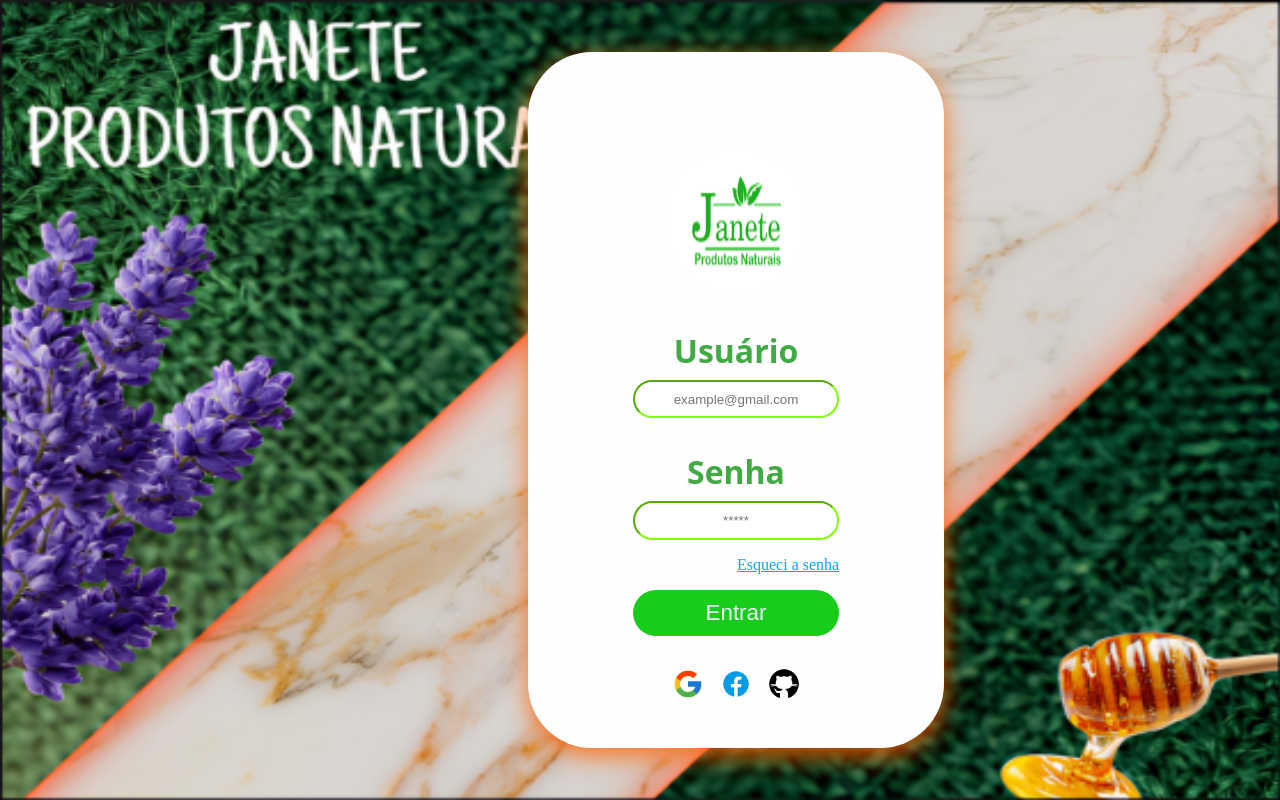
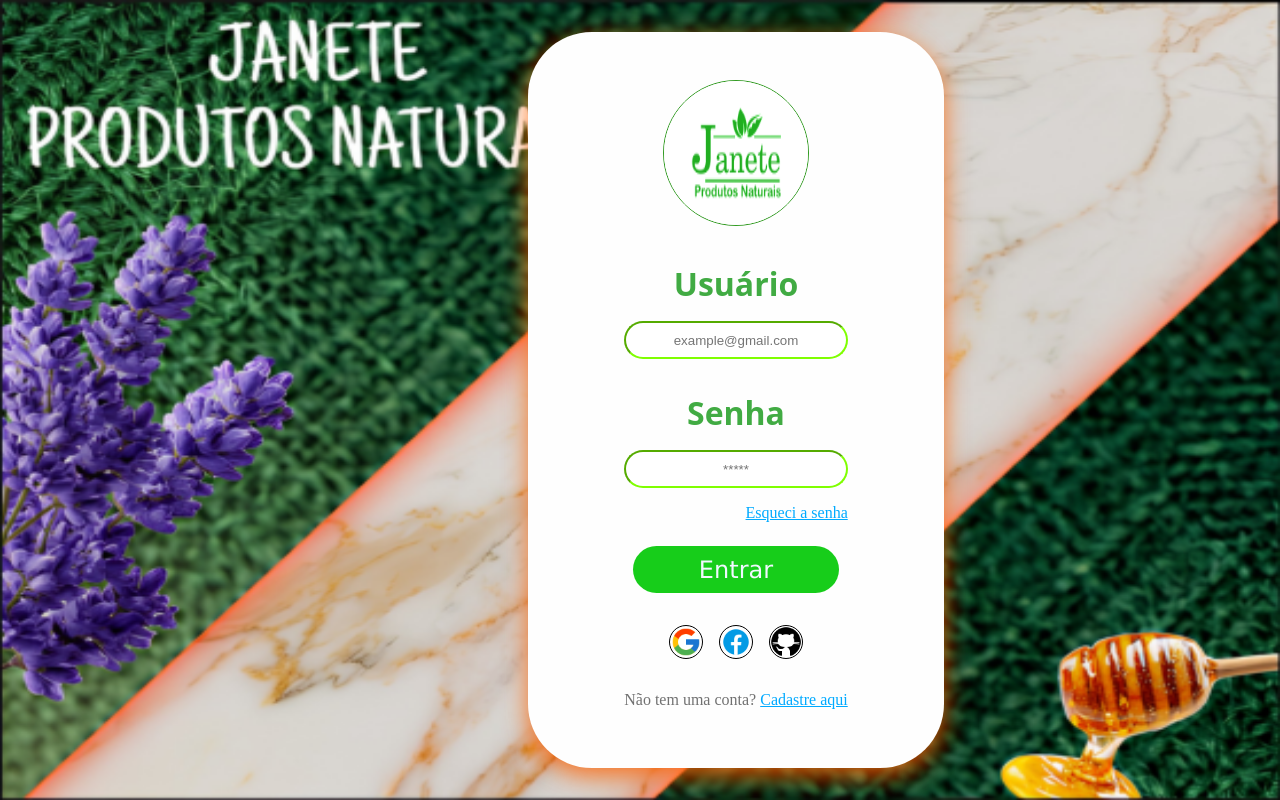
Before and after one commit to SeuByte/JaneteFront, a React (Vite) app in the folder janete-front/: page / in a window 1280 px wide. Built offline with nearby package versions, Linux system fonts and the light colour scheme.

Commit message:
Adicionando aba de se cadastrar e arrumando estilização.

```diff
--- a/janete-front/src/login.css
+++ b/janete-front/src/login.css
@@ -19,16 +19,18 @@
 .cardzao {
   background-color: rgb(254, 254, 254);
   width: 40vh;
-  height: 75vh;
+  height: 80vh;
   padding: 3rem;
   border-radius: 4rem;
   display: flex;
   flex-direction: column;
   align-items: center;
-  justify-content: flex-end;
+
+  /* MUDANÇA AQUI: Alinha os elementos do topo para baixo sequencialmente */
+  justify-content: flex-start;
+
   margin-right: 21rem;
   box-shadow: 0 0.5rem 1.5rem rgba(255, 99, 2, 0.852);
-
 }
 
 
@@ -37,14 +39,11 @@
   border-radius: 50%;
   width: 18vh;
   height: 18vh;
+  border: 0.1rem solid rgb(48, 154, 32) ;
+
 }
 
-h2 {
-  font-family: Verdana, Geneva, Tahoma, sans-serif;
-  font-size: 2rem;
-  color: rgb(36, 209, 20);
-  margin: 0;
-}
+
 
 .card {
   display: flex;
@@ -52,13 +51,14 @@
   text-align: center;
   margin-top: 5vh;
   margin: 0;
+  justify-content: center;
 }
 
 h3 {
   font-family:  system-ui, -apple-system, BlinkMacSystemFont, 'Segoe UI', Roboto, Oxygen, Ubuntu, Cantarell, 'Open Sans', 'Helvetica Neue', sans-serif;
   font-size: 2rem;
   color: rgb(65, 171, 67);
-  margin-bottom: 0.5rem;
+  margin-bottom: 1rem;
 }
 
 input {
@@ -70,7 +70,8 @@
 
 }
 
-a {
+
+.esqueci {
   color: rgb(0, 170, 255);
   margin-top: 1rem;
   display: flex;
@@ -91,8 +92,15 @@
   background-color: rgb(255, 255, 255);
   cursor: pointer;
   margin-top: 2rem;
+  border: 0.1rem solid black;
 
 }
+
+.icon:hover {
+transition: 0.6s;
+width: 2.5rem;
+}
+
 
 
 
@@ -104,16 +112,29 @@
   padding: 0.7rem;
   border-radius: 2rem;
   display: flex;
+  justify-content: center;
+  color: aliceblue;
+  margin: 1.5rem auto 0 auto;
+  text-decoration: none;
+  font-family: Verdana, Geneva, Tahoma, sans-serif;
+  font-size: 1.5rem;
   align-items: center;
-  justify-content: center;
-  text-decoration: none;
-  color: aliceblue;
-  font-family: Arial, Helvetica, sans-serif ;
-  font-size: 1.4rem;
-  margin-top: 1rem;
+
+
 }
 
 .Cadastrar:hover {
   background-color: rgb(43, 147, 27);
   transition: 0.6s;
 }
+
+.CadastrEAqui {
+  color: rgb(0, 170, 255);
+  margin-top: 3rem;
+
+}
+
+p {
+  color: rgb(113, 113, 113);
+  margin-top: 2rem;
+}
--- a/janete-front/src/pages/LoginPage.jsx
+++ b/janete-front/src/pages/LoginPage.jsx
@@ -21,7 +21,8 @@
           <h3>Senha</h3>
           <input type="password" placeholder='*****'/>
 
-          <a href="">Esqueci a senha</a>
+          <a href="" className='esqueci'>Esqueci a senha</a>
+
 
           <Link to="/cadastro" className='Cadastrar'>Entrar</Link>
 
@@ -35,10 +36,13 @@
 
 
 
+
             {/* Use o Link para navegar para a rota que você criou no App.jsx */}
 
 
             </div>
+            <p >Não tem uma conta? <a href="" className='CadastrEAqui' >Cadastre aqui</a>
+            </p>
         </div>
       </div>
     </div>
```
